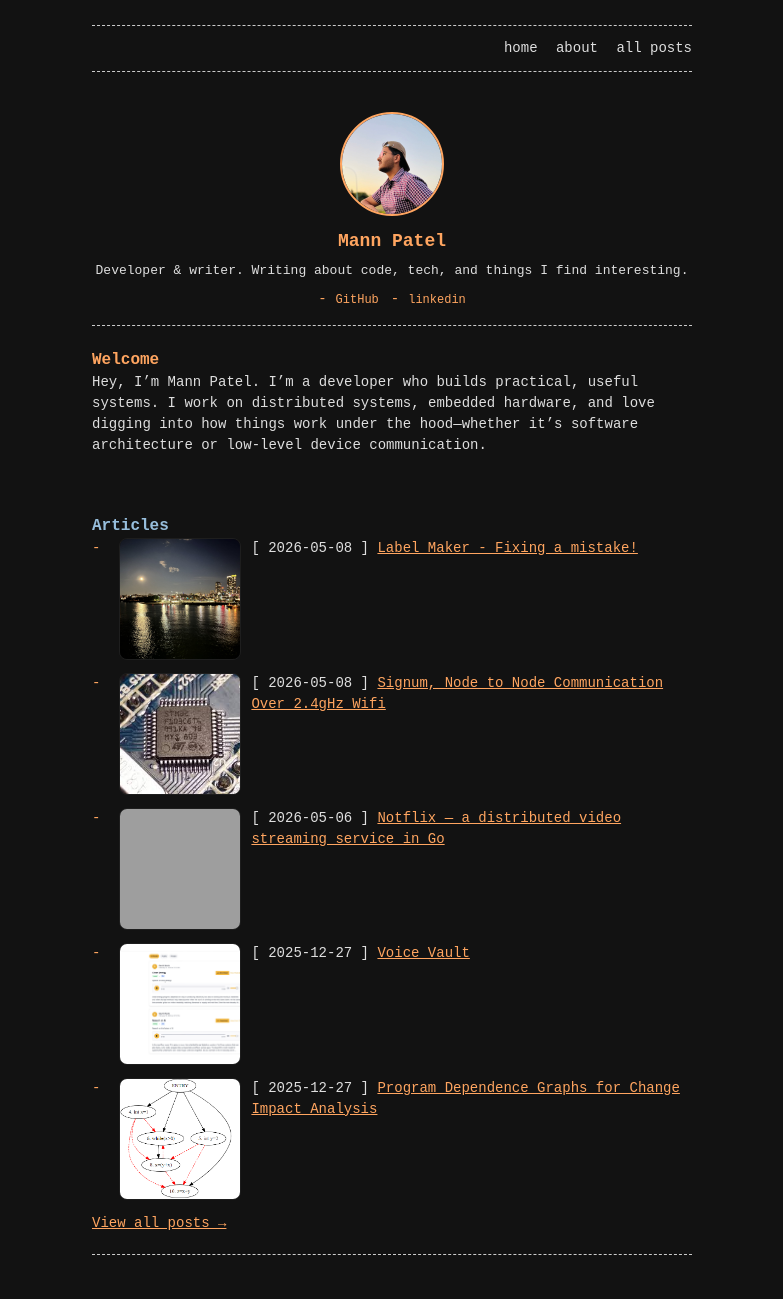
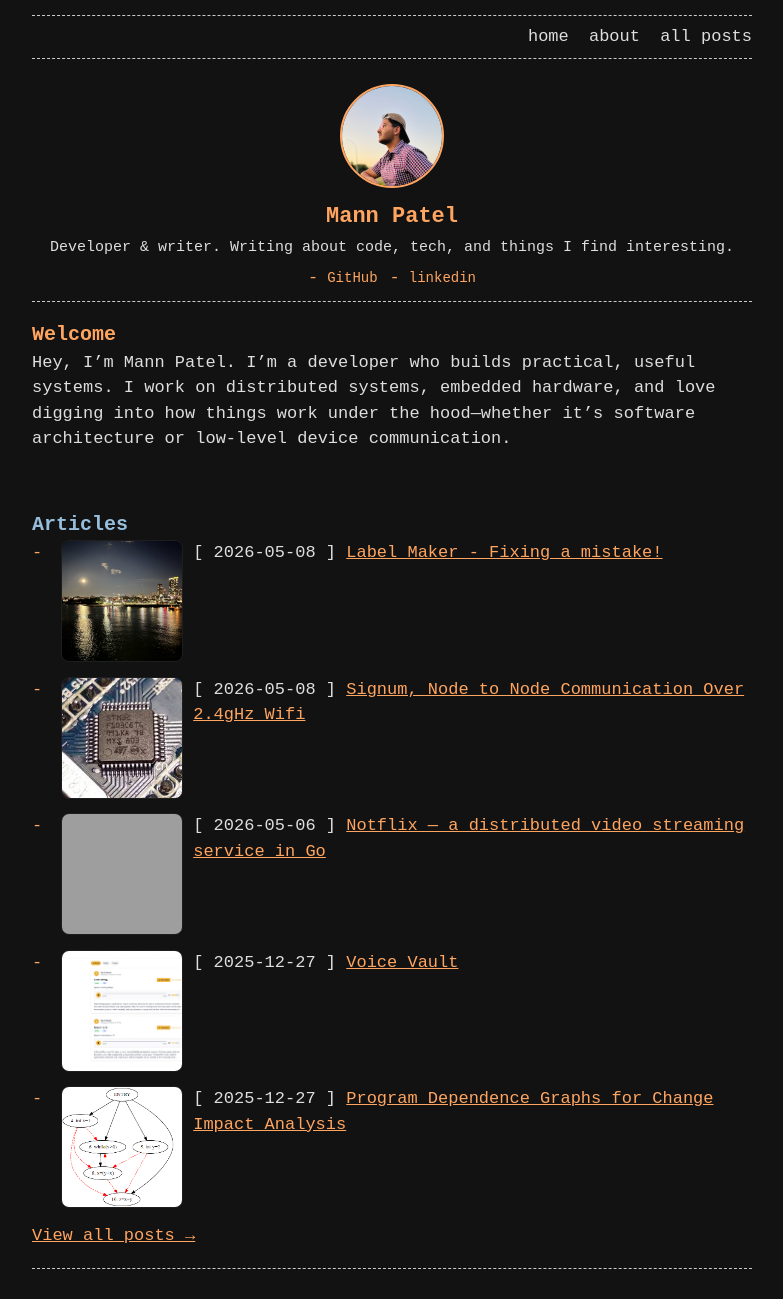
Before and after one commit to Patel-Mann/Patel-Mann.github.io, a Jekyll site: the page built from index.md, in a window 1280 px wide. Shown: the whole page, without its empty margins (248-1031 px from the left). Built offline with Jekyll 4.4.1, drawn with Linux system fonts in a browser that asks for light colours; grey boxes are pictures that could not be loaded.

Commit message:
update css enlarge the content area

```diff
--- a/_sass/base.scss
+++ b/_sass/base.scss
@@ -4,19 +4,19 @@
  * Style variables
  */
 $base-font-family:     'Source Code Pro', monospace !default;
-$base-font-size:       14px !default;
-$mobile-font-size:     14px !default;
+$base-font-size:       17px !default;
+$mobile-font-size:     17px !default;
 $base-line-height:     1.5 !default;
 $container-width:      90% !default;
-$container-max-width:  600px !default;
+$container-max-width:  720px !default;
 
 /**
  * Global
  */
 body { background-color: var(--background-color);  margin: 0 auto;  padding: 0;  font-family: $base-font-family;  font-size: $base-font-size;  color: var(--text-color);  text-align: left;  line-height: $base-line-height !important; }
-h1 { font-size: 16px;  margin: 0px;  margin-top: 22px;  font-weight: bold;  color: var(--accent-color); }
-h2 { font-size: 16px;  margin: 0px;  margin-top: 22px;  font-weight: bold;  color: var(--code-color-8); }
-h3, h4, h5, h6 { font-size: 16px;  margin: 0px;  margin-top: 22px;  font-weight: bold;  color: var(--text-color); }
+h1 { font-size: 20px;  margin: 0px;  margin-top: 18px;  font-weight: bold;  color: var(--accent-color); }
+h2 { font-size: 20px;  margin: 0px;  margin-top: 18px;  font-weight: bold;  color: var(--code-color-8); }
+h3, h4, h5, h6 { font-size: 20px;  margin: 0px;  margin-top: 18px;  font-weight: bold;  color: var(--text-color); }
 p, ul, ol { margin: 0px;  color: var(--text-color); }
 strong, b { color: var(--accent-color); }
 em, i { color: var(--code-color-15); }
@@ -30,7 +30,7 @@ th, td { border: 1px solid var(--surface-color);  padding: 6px 10px;  text-align
 th { color: var(--accent-color); }
 td { color: var(--text-color); }
 hr { border: none;  border-top: 1px solid var(--surface-color);  margin: 20px 0; }
-@media only screen and (max-device-width: 500px) { * { font-size: 14px !important; } }
+@media only screen and (max-device-width: 500px) { * { font-size: 17px !important; } }
 
 /**
  * Layout
@@ -38,7 +38,7 @@ hr { border: none;  border-top: 1px solid var(--surface-color);  margin: 20px 0;
 .container { width: $container-width;  max-width: $container-max-width;  margin-right: auto;  margin-left: auto; }
 p { word-wrap: break-word;  word-break: break-word;  white-space: pre-wrap; margin-bottom: 15px; }
 footer { color: var(--text-color);  border-top: var(--border);  margin: 20px auto 15px;  padding-top: 10px;  text-align: right; }
-header { margin-top: 25px;  margin-bottom: 10px; }
+header { margin-top: 15px;  margin-bottom: 5px; }
 header p { text-align: left;  margin: 0; }
 footer { margin-bottom: 20px; }
 
@@ -61,8 +61,8 @@ main img:not(.profile-avatar):not(.post-thumb):not(.post-hero) { max-width: 100%
 /**
  * Header/Navigation
  */
-.menu { border-top: var(--border);  border-bottom: var(--border);  margin-bottom: 25px; }
-.menu ul { margin-top: 12px;  margin-bottom: 12px;  padding-left: 0px;  list-style-type: none;  text-align: right; }
+.menu { border-top: var(--border);  border-bottom: var(--border);  margin-bottom: 15px; }
+.menu ul { margin-top: 8px;  margin-bottom: 8px;  padding-left: 0px;  list-style-type: none;  text-align: right; }
 .menu ul li { display: inline;  margin-left: 10px; }
 .menu ul li a { text-decoration: none;  color: var(--text-color); }
 .menu ul li a:hover { text-decoration: none; color: var(--background-color); background-color: var(--base-color); }
@@ -124,9 +124,9 @@ textarea { vertical-align: top; }
  */
 .profile {
   text-align: center;
-  padding: 15px 0;
+  padding: 10px 0;
   border-bottom: var(--border);
-  margin-bottom: 20px;
+  margin-bottom: 15px;
 }
 .profile-avatar {
   width: 100px;
@@ -138,20 +138,20 @@ textarea { vertical-align: top; }
   display: block;
 }
 .profile-name {
-  font-size: 18px;
+  font-size: 22px;
   font-weight: bold;
   color: var(--accent-color);
-  margin: 0 0 6px;
+  margin: 0 0 4px;
   text-align: center;
 }
 .profile-bio {
   margin: 0;
   color: var(--text-color);
   text-align: center;
-  font-size: 13px;
+  font-size: 15px;
 }
 .profile-social {
-  margin-top: 8px;
+  margin-top: 6px;
   display: flex;
   justify-content: center;
   gap: 12px;
@@ -161,7 +161,7 @@ textarea { vertical-align: top; }
 .profile-social li a {
   color: var(--accent-color);
   text-decoration: none;
-  font-size: 12px;
+  font-size: 14px;
 }
 .profile-social li a:hover {
   color: var(--background-color);
```
